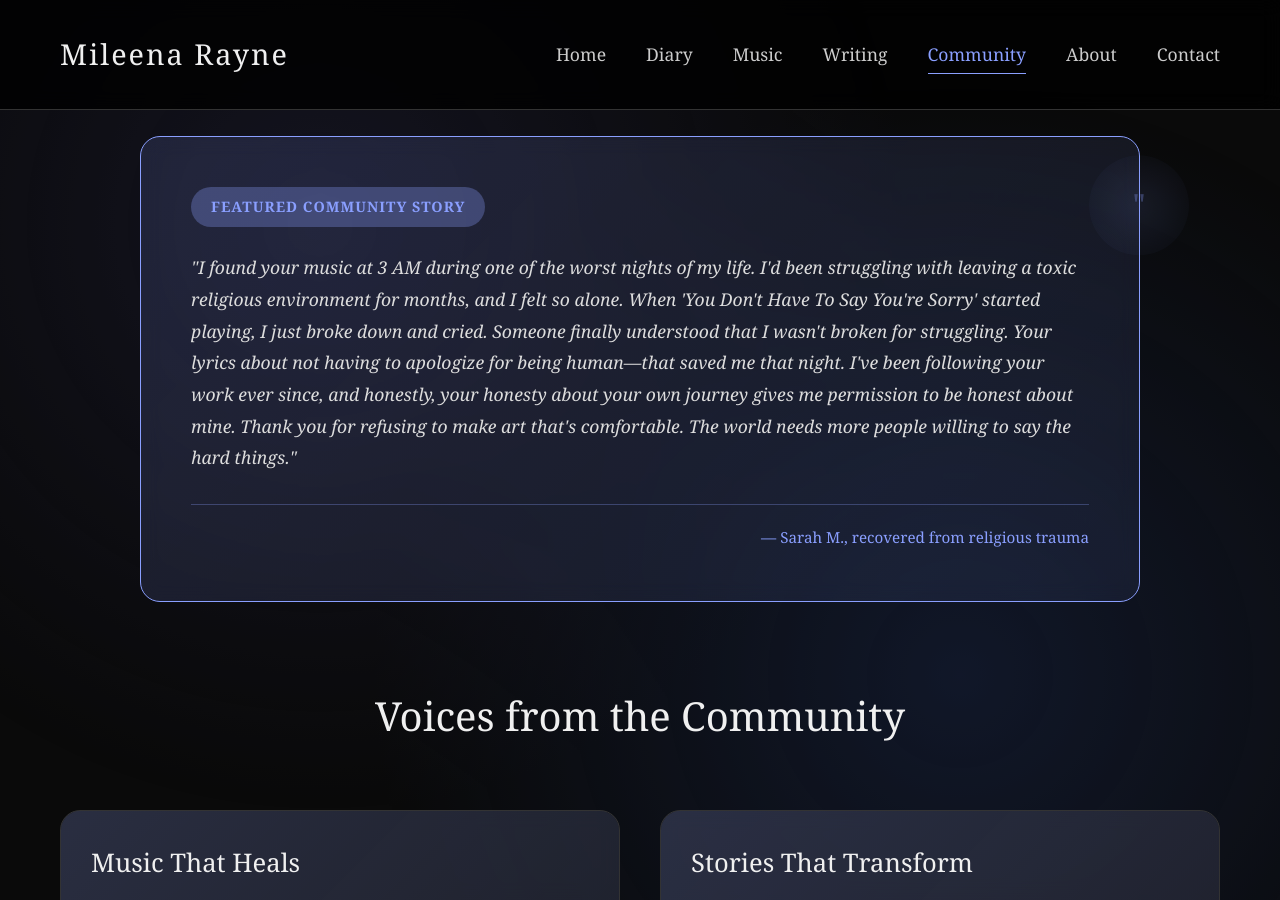
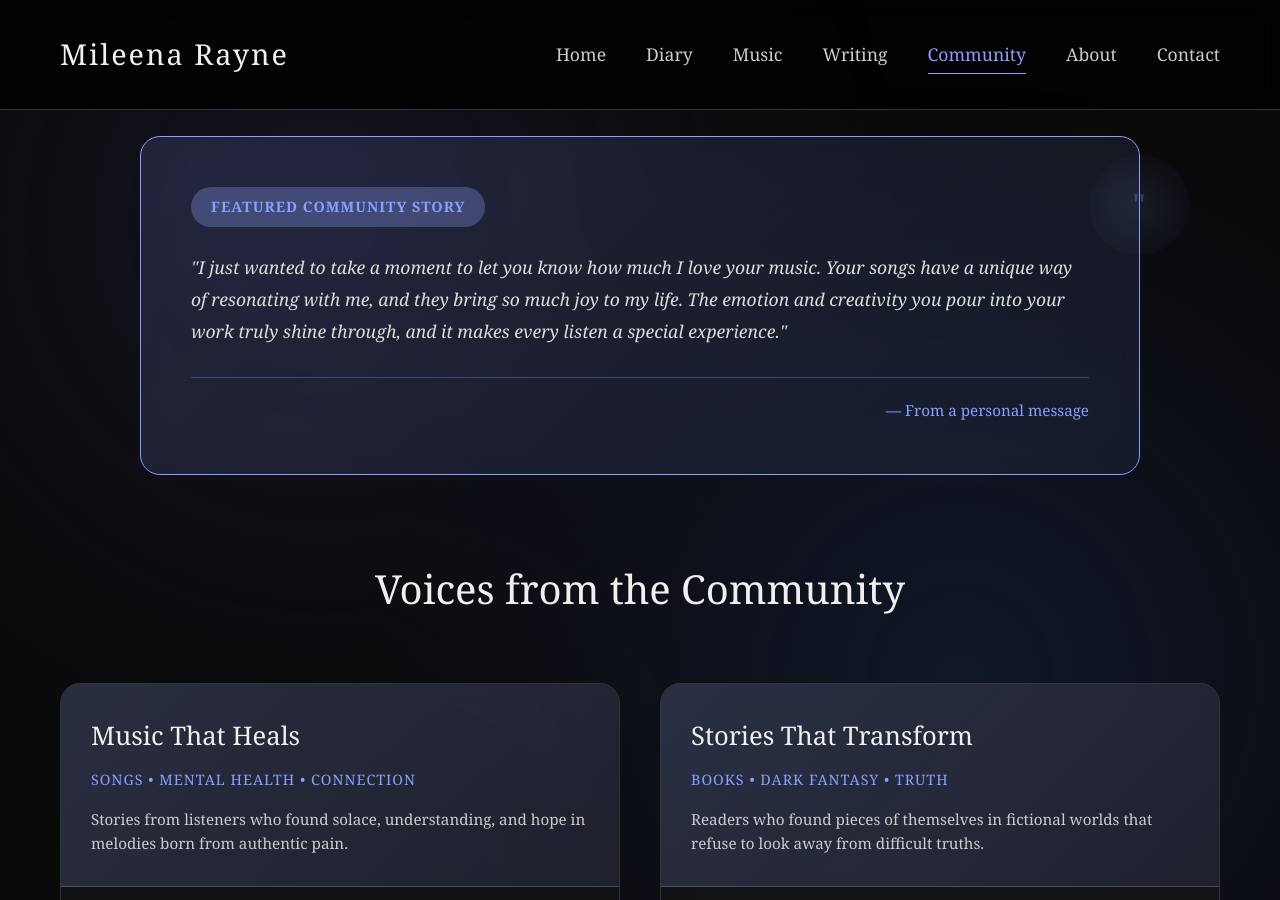
Before and after one commit to Mileena28/Mileena28.github.io, a Jekyll site: the page built from community.html, in a window 1280 px wide and 900 px high, scrolled down 1119 px. Built offline with Jekyll 4.4.1, drawn with Linux system fonts in a browser that asks for light colours; some of the changed text lies outside the part shown.

Commit message:
Update community.html

```diff
--- a/community.html
+++ b/community.html
@@ -198,6 +198,24 @@
         text-align: right;
     }
 
+    .star-rating {
+        display: flex;
+        align-items: center;
+        gap: 5px;
+        margin-bottom: 15px;
+    }
+
+    .star {
+        color: #ff9500;
+        font-size: 1.2em;
+    }
+
+    .rating-text {
+        color: #8a9fff;
+        font-size: 0.9em;
+        margin-left: 8px;
+    }
+
     /* Manuscript Style Elements */
     .manuscript-story {
         background: rgba(30, 25, 20, 0.9);
@@ -382,10 +400,10 @@
             <div class="floating-quote">"</div>
             <div class="featured-label">Featured Community Story</div>
             <div class="story-content">
-                "I found your music at 3 AM during one of the worst nights of my life. I'd been struggling with leaving a toxic religious environment for months, and I felt so alone. When 'You Don't Have To Say You're Sorry' started playing, I just broke down and cried. Someone finally understood that I wasn't broken for struggling. Your lyrics about not having to apologize for being human—that saved me that night. I've been following your work ever since, and honestly, your honesty about your own journey gives me permission to be honest about mine. Thank you for refusing to make art that's comfortable. The world needs more people willing to say the hard things."
+                "I just wanted to take a moment to let you know how much I love your music. Your songs have a unique way of resonating with me, and they bring so much joy to my life. The emotion and creativity you pour into your work truly shine through, and it makes every listen a special experience."
             </div>
             <div class="story-attribution">
-                — Sarah M., recovered from religious trauma
+                — From a personal message
             </div>
         </div>
     </div>
@@ -410,23 +428,16 @@
                 <div class="category-stories">
                     <div class="individual-story">
                         <div class="story-text">
-                            "Runaway to Mars' made me feel seen in a way I didn't know I needed. That line about running out of oxygen hit so hard—it's exactly how depression feels. Like you're slowly suffocating but everyone expects you to keep smiling."
+                            "insane how beautiful your voice is. You've definitely got so much potential to go BIG on spotify or somewhere. Never seen someone so underrated"
                         </div>
-                        <div class="story-author">— Alex T.</div>
+                        <div class="story-author">— Comment on "In The Stars"</div>
                     </div>
 
                     <div class="individual-story">
                         <div class="story-text">
-                            "I was driving home from my therapist, feeling raw and exposed, when 'In the Stars' came on. I had to pull over and just sit with the grief I'd been avoiding. Your music doesn't try to fix anything—it just sits with you in the mess. That's exactly what I needed."
+                            "this song is so good, i dont know the original, but it feels like its yours, you totally dominated the vocals and groove"
                         </div>
-                        <div class="story-author">— M.R.</div>
-                    </div>
-
-                    <div class="individual-story">
-                        <div class="story-text">
-                            "I shared your song about boundaries with my family group chat. For the first time, they actually listened. Sometimes people need to hear hard truths set to music before they can really hear them at all."
-                        </div>
-                        <div class="story-author">— Jordan</div>
+                        <div class="story-author">— Spotify feedback on "Please (OMIDO Cover)"</div>
                     </div>
                 </div>
             </div>
@@ -442,24 +453,19 @@
                 </div>
                 <div class="category-stories">
                     <div class="individual-story">
+                        <div class="star-rating">
+                            <span class="star">★</span>
+                            <span class="star">★</span>
+                            <span class="star">★</span>
+                            <span class="star">★</span>
+                            <span class="star">★</span>
+                            <span class="rating-text">5 out of 5 stars</span>
+                        </div>
                         <div class="story-text">
-                            "Blood of the Wild Gods was the first fantasy book that felt real to me. The way you write trauma isn't romanticized or glossed over—it's just true. Mira's struggle with belonging spoke to every cult survivor who feels permanently displaced."
+                            <strong>"Fantastic Story"</strong><br>
+                            "Great read!!!"
                         </div>
-                        <div class="story-author">— Emma, ex-JW reader</div>
-                    </div>
-
-                    <div class="individual-story">
-                        <div class="story-text">
-                            "I couldn't put down The Chosen. The way Lucien's manipulation felt so familiar was unsettling in the best way. You captured something about cult psychology that most fiction misses—how seductive certainty can be when you're tired of questioning everything."
-                        </div>
-                        <div class="story-author">— David K.</div>
-                    </div>
-
-                    <div class="individual-story">
-                        <div class="story-text">
-                            "Your Lost Histories broke my heart in the most beautiful way. 'Seven Days of Sun' made me ugly cry for an hour. The way you write love that transcends time but can't escape tragedy—it's devastating and gorgeous."
-                        </div>
-                        <div class="story-author">— Riley S.</div>
+                        <div class="story-author">— Amazon Verified Purchase Review for "Blood of the Wild Gods: The Silence"</div>
                     </div>
                 </div>
             </div>
@@ -476,23 +482,8 @@
                 <div class="category-stories">
                     <div class="individual-story">
                         <div class="story-text">
-                            "Your diary entries about leaving the JWs hit so close to home. I'm three years out and still feel like I'm learning how to be human. Reading your honest thoughts about the journey makes me feel less alone in it."
+                            <em>More stories coming soon as the community grows...</em>
                         </div>
-                        <div class="story-author">— Anonymous</div>
-                    </div>
-
-                    <div class="individual-story">
-                        <div class="story-text">
-                            "I'm a nurse too, and your posts about trauma-informed care inspire me every day. The way you see your patients' whole stories, not just their symptoms—that's the kind of nurse I want to be."
-                        </div>
-                        <div class="story-author">— Jessica, RN</div>
-                    </div>
-
-                    <div class="individual-story">
-                        <div class="story-text">
-                            "Thank you for being so honest about emotional intensity. I've been called 'too much' my whole life, and seeing someone embrace that quality instead of apologizing for it gives me permission to do the same."
-                        </div>
-                        <div class="story-author">— Sam</div>
                     </div>
                 </div>
             </div>
@@ -509,23 +500,8 @@
                 <div class="category-stories">
                     <div class="individual-story">
                         <div class="story-text">
-                            "My teenage daughter found your music and shared it with me. Now we have actual conversations about mental health instead of the surface-level check-ins we used to do. Your authenticity opened a door between us that I didn't know how to open myself."
+                            <em>More stories coming soon as the community grows...</em>
                         </div>
-                        <div class="story-author">— Proud mom</div>
-                    </div>
-
-                    <div class="individual-story">
-                        <div class="story-text">
-                            "I recommended your book to my book club thinking nobody would get it. Turns out, three other members had similar religious trauma backgrounds. We ended up having the most honest conversation about faith and healing that any of us had ever experienced."
-                        </div>
-                        <div class="story-author">— Book club leader</div>
-                    </div>
-
-                    <div class="individual-story">
-                        <div class="story-text">
-                            "Randomly found you on TikTok and ended up reading everything you've written. Your work makes me want to be braver in my own creative pursuits. If you can be that vulnerable in public, maybe I can be vulnerable on a smaller scale."
-                        </div>
-                        <div class="story-author">— Aspiring writer</div>
                     </div>
                 </div>
             </div>
@@ -538,14 +514,10 @@
 <section class="container">
     <div class="manuscript-story">
         <div class="story-text">
-            I wanted to write and tell you that your vulnerability gives others permission to be human. I discovered your work during a particularly dark period—questioning my faith, struggling with family relationships, and feeling like I didn't fit anywhere. Your diary entries about leaving high-control religion, your songs about not apologizing for struggling, your books that don't shy away from difficult truths—they created a space where my pain felt valid instead of shameful.
-            <br><br>
-            You write about things most people whisper about. You sing about emotions most people hide. You create characters who are beautifully broken instead of perfectly healed. In a world that wants us to pretend everything is fine, you insist on telling the truth about what it actually feels like to be human. That courage is contagious.
-            <br><br>
-            I started therapy. I started writing in my own journal. I started having honest conversations with people instead of performing happiness. Your willingness to be seen in your struggle gave me permission to stop hiding in mine. I don't know if you realize how much your work matters, but it does. More than you know.
+            <em>This space reserved for a special featured story from the community. As more meaningful testimonials come in, the most impactful one will be displayed here in this beautiful manuscript style.</em>
         </div>
         <div class="story-author">
-            — Someone who found their voice by hearing yours
+            — Coming soon
         </div>
     </div>
 </section>
```
